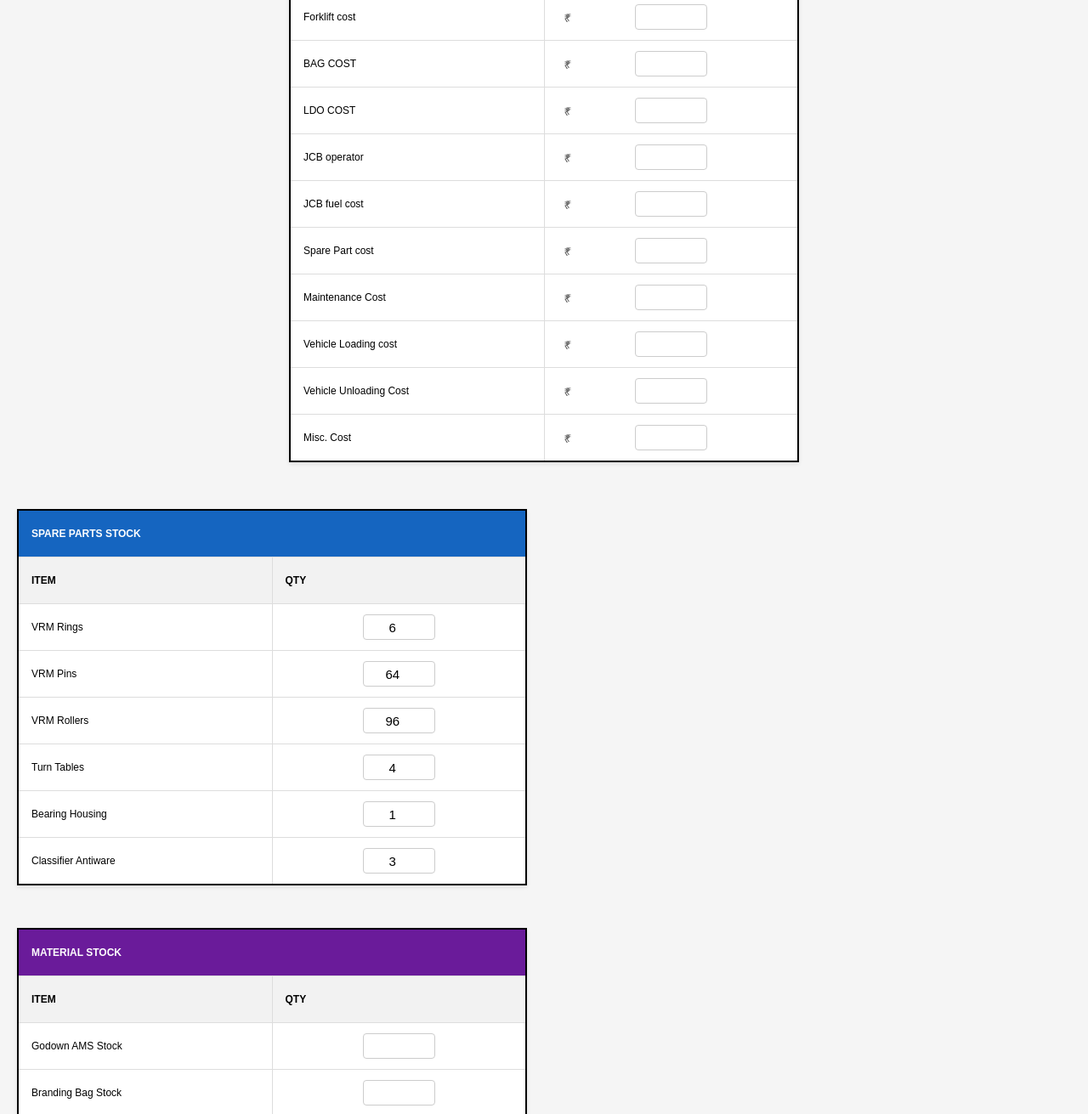
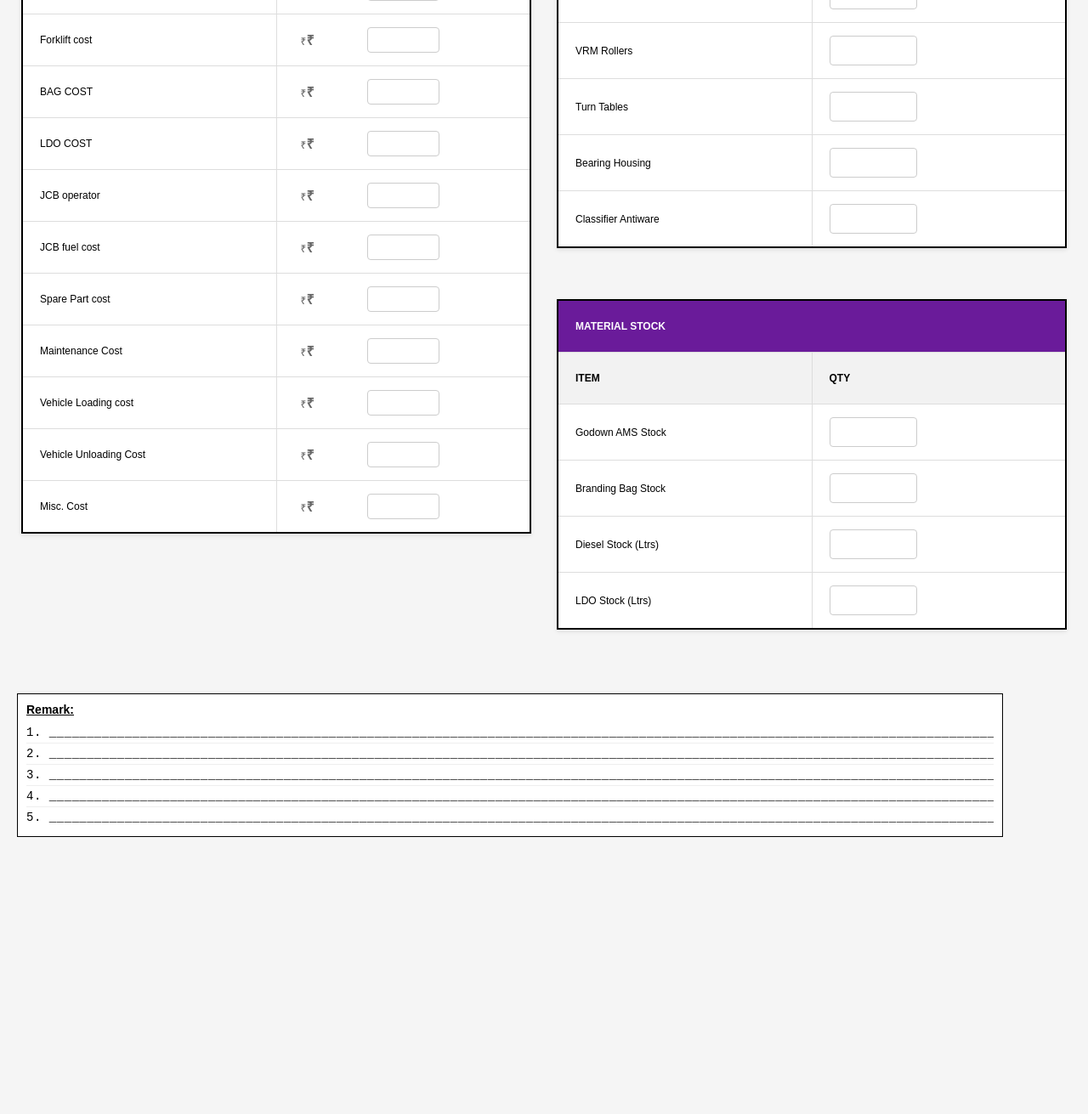
Before and after one commit to bimal-bp/FTD-Production-Report-, a plain HTML site: page index.html in a window 1280 px wide. Shown: the part 1489-2800 px from the top of the page at 85% size. After the commit the page ends 2494 px from the top, so only its background shows below. Drawn offline with Linux system fonts and the light colour scheme.

Commit message:
Update index.html

```diff
--- a/index.html
+++ b/index.html
@@ -853,11 +853,11 @@
             <div class="compact-section-title">FTD DETAILS</div>
             <table class="compact-section-table">
                 <tr>
-                    <th>FTD Dispatch</th>
+                    <th>Dispatch</th>
                     <td><input type="text" class="compact-input-field"></td>
                 </tr>
                 <tr>
-                    <th>FTD Received</th>
+                    <th>Received</th>
                     <td><input type="text" class="compact-input-field"></td>
                 </tr>
                 <tr>
@@ -929,7 +929,7 @@
             <div class="compact-section-title">MTD Details </div>
             <table class="compact-section-table">
                 <tr>
-                    <th> Ground Mixing</th>
+                    <th>Mixing</th>
                     <td><input type="number" class="compact-input-field"></td>
                 </tr>
                 <tr>
@@ -1271,16 +1271,16 @@
 
         .cost-container {
             display: flex;
-            gap: 20px;
-            width: 100%;
-            max-width: 1200px;
+            gap: 30px;
+            width: 100%;
+            max-width: 1400px;
             margin: 0 auto;
         }
 
         .cost-column {
             display: flex;
             flex-direction: column;
-            gap: 20px;
+            gap: 30px;
         }
 
         .cost-table {
@@ -1291,7 +1291,7 @@
         }
 
         .cost-table th, .cost-table td {
-            padding: 12px 15px;
+            padding: 15px 20px;
             text-align: left;
             border: 1px solid #ddd;
         }
@@ -1303,22 +1303,19 @@
 
         .cost-section-title {
             color: white;
-            font-size: 16px;
-            text-align: center;
-            padding: 12px;
+            font-size: 18px;
+            text-align: center;
+            padding: 15px;
+            font-weight: bold;
         }
 
         .calculator-input {
             width: 100%;
-            padding: 8px 10px 8px 25px;
+            padding: 12px 15px 12px 35px;
             border: 1px solid #ddd;
             border-radius: 4px;
             box-sizing: border-box;
-            font-size: 14px;
-        }
-
-        .stock-box {
-            height: 100%;
+            font-size: 16px;
         }
 
         .input-with-symbol {
@@ -1331,11 +1328,45 @@
             top: 50%;
             transform: translateY(-50%);
             color: #666;
+            font-size: 16px;
+            font-weight: bold;
         }
 
         .stock-input {
-            width: 100px;
-            padding: 8px 10px;
+            width: 100%;
+            padding: 12px 15px;
+            font-size: 16px;
+            border: 1px solid #ddd;
+            border-radius: 4px;
+            background-color: transparent;
+            border: none;
+            text-align: right;
+        }
+
+        /* First column takes 60% width */
+        .main-cost-column {
+            flex: 6; /* 60% */
+        }
+
+        /* Second column takes 40% width */
+        .stock-column {
+            flex: 4; /* 40% */
+        }
+
+        /* Stock boxes take full height of their column */
+        .stock-box {
+            height: 100%;
+        }
+
+        /* Item name column takes 60% of stock table width */
+        .item-col {
+            width: 60%;
+        }
+
+        /* Quantity column takes 40% of stock table width */
+        .qty-col {
+            width: 40%;
+            text-align: right;
         }
 
         @media print {
@@ -1353,257 +1384,210 @@
                 size: landscape;
                 margin: 1cm;
             }
+
+            .stock-input {
+                border: none;
+                -webkit-appearance: none;
+                -moz-appearance: textfield;
+            }
         }
     </style>
 </head>
 <body>
-<!DOCTYPE html>
-<html>
-<head>
-    <style>
-        body {
-            font-family: Arial, sans-serif;
-            margin: 0;
-            padding: 20px;
-            background-color: #f5f5f5;
-        }
-
-        .cost-container {
-            display: flex;
-            gap: 20px;
-            width: 100%;
-            max-width: 1200px;
-            margin: 0 auto;
-        }
-
-        .cost-column {
-            display: flex;
-            flex-direction: column;
-            gap: 20px;
-        }
-
-        .cost-table {
-            width: 100%;
-            border-collapse: collapse;
-            background-color: white;
-            box-shadow: 0 2px 5px rgba(0,0,0,0.1);
-        }
-
-        .cost-table th, .cost-table td {
-            padding: 12px 15px;
-            text-align: left;
-            border: 1px solid #ddd;
-        }
-
-        .cost-table th {
-            background-color: #f2f2f2;
-            font-weight: bold;
-        }
-
-        .cost-section-title {
-            color: white;
-            font-size: 16px;
-            text-align: center;
-            padding: 12px;
-        }
-
-        .calculator-input {
-            width: 100%;
-            padding: 8px 10px 8px 25px;
-            border: 1px solid #ddd;
-            border-radius: 4px;
-            box-sizing: border-box;
-            font-size: 14px;
-        }
-
-        .stock-box {
-            height: 100%;
-        }
-
-        .input-with-symbol {
-            position: relative;
-        }
-
-        .currency-symbol {
-            position: absolute;
-            left: 10px;
-            top: 50%;
-            transform: translateY(-50%);
-            color: #666;
-        }
-
-        .stock-input {
-            width: 100px;
-            padding: 8px 10px;
-        }
-
-        .calculate-btn {
-            background-color: #2E7D32;
-            color: white;
-            border: none;
-            padding: 12px 0;
-            font-size: 16px;
-            cursor: pointer;
-            border-radius: 4px;
-            width: 150%; /* Increased width by 50% */
-            margin-top: 10px;
-            font-weight: bold;
-        }
-
-        @media print {
-            body {
-                padding: 0;
-                background-color: white;
-            }
-
-            .cost-container {
-                max-width: 100%;
-                page-break-after: avoid;
-            }
-
-            @page {
-                size: landscape;
-                margin: 1cm;
-            }
-        }
-    </style>
-</head>
-<body>
-    <!-- Cost Calculator -->
     <div class="cost-container">
-        <!-- Individual Costs (Wider Column - 60%) -->
-        <div class="cost-column" style="flex: 3;">
+        <!-- Main Costs Column (60% width) -->
+        <div class="cost-column main-cost-column">
             <table class="cost-table" id="individualCosts">
                 <tr>
                     <th colspan="2" class="cost-section-title" style="background-color: #2E7D32;">INDIVIDUAL COSTS</th>
                 </tr>
                 <tr>
-                    <td>MIXING COST</td>
-                    <td><div class="input-with-symbol"><span class="currency-symbol">₹</span><input type="number" id="mixing" class="calculator-input"></div></td>
+                    <td style="width: 40%;">MIXING COST</td>
+                    <td style="width: 60%;">
+                        <div class="input-with-symbol">
+                            <span class="currency-symbol">₹</span>
+                            <input type="number" id="mixing" class="calculator-input">
+                        </div>
+                    </td>
                 </tr>
                 <tr>
                     <td>NMR COST</td>
-                    <td><div class="input-with-symbol"><span class="currency-symbol">₹</span><input type="number" id="nmr" class="calculator-input"></div></td>
+                    <td>
+                        <div class="input-with-symbol">
+                            <span class="currency-symbol">₹</span>
+                            <input type="number" id="nmr" class="calculator-input">
+                        </div>
+                    </td>
                 </tr>
                 <tr>
                     <td>EB COST</td>
-                    <td><div class="input-with-symbol"><span class="currency-symbol">₹</span><input type="number" id="eb" class="calculator-input"></div></td>
+                    <td>
+                        <div class="input-with-symbol">
+                            <span class="currency-symbol">₹</span>
+                            <input type="number" id="eb" class="calculator-input">
+                        </div>
+                    </td>
                 </tr>
                 <tr>
                     <td>Forklift cost</td>
-                    <td><div class="input-with-symbol"><span class="currency-symbol">₹</span><input type="number" id="forklift" class="calculator-input"></div></td>
+                    <td>
+                        <div class="input-with-symbol">
+                            <span class="currency-symbol">₹</span>
+                            <input type="number" id="forklift" class="calculator-input">
+                        </div>
+                    </td>
                 </tr>
                 <tr>
                     <td>BAG COST</td>
-                    <td><div class="input-with-symbol"><span class="currency-symbol">₹</span><input type="number" id="bag" class="calculator-input"></div></td>
+                    <td>
+                        <div class="input-with-symbol">
+                            <span class="currency-symbol">₹</span>
+                            <input type="number" id="bag" class="calculator-input">
+                        </div>
+                    </td>
                 </tr>
                 <tr>
                     <td>LDO COST</td>
-                    <td><div class="input-with-symbol"><span class="currency-symbol">₹</span><input type="number" id="ldo" class="calculator-input"></div></td>
+                    <td>
+                        <div class="input-with-symbol">
+                            <span class="currency-symbol">₹</span>
+                            <input type="number" id="ldo" class="calculator-input">
+                        </div>
+                    </td>
                 </tr>
                 <tr>
                     <td>JCB operator</td>
-                    <td><div class="input-with-symbol"><span class="currency-symbol">₹</span><input type="number" id="jcbOperator" class="calculator-input"></div></td>
+                    <td>
+                        <div class="input-with-symbol">
+                            <span class="currency-symbol">₹</span>
+                            <input type="number" id="jcbOperator" class="calculator-input">
+                        </div>
+                    </td>
                 </tr>
                 <tr>
                     <td>JCB fuel cost</td>
-                    <td><div class="input-with-symbol"><span class="currency-symbol">₹</span><input type="number" id="jcbFuel" class="calculator-input"></div></td>
+                    <td>
+                        <div class="input-with-symbol">
+                            <span class="currency-symbol">₹</span>
+                            <input type="number" id="jcbFuel" class="calculator-input">
+                        </div>
+                    </td>
                 </tr>
                 <tr>
                     <td>Spare Part cost</td>
-                    <td><div class="input-with-symbol"><span class="currency-symbol">₹</span><input type="number" id="spare" class="calculator-input"></div></td>
+                    <td>
+                        <div class="input-with-symbol">
+                            <span class="currency-symbol">₹</span>
+                            <input type="number" id="spare" class="calculator-input">
+                        </div>
+                    </td>
                 </tr>
                 <tr>
                     <td>Maintenance Cost</td>
-                    <td><div class="input-with-symbol"><span class="currency-symbol">₹</span><input type="number" id="maintenance" class="calculator-input"></div></td>
+                    <td>
+                        <div class="input-with-symbol">
+                            <span class="currency-symbol">₹</span>
+                            <input type="number" id="maintenance" class="calculator-input">
+                        </div>
+                    </td>
                 </tr>
                 <tr>
                     <td>Vehicle Loading cost</td>
-                    <td><div class="input-with-symbol"><span class="currency-symbol">₹</span><input type="number" id="loading" class="calculator-input"></div></td>
+                    <td>
+                        <div class="input-with-symbol">
+                            <span class="currency-symbol">₹</span>
+                            <input type="number" id="loading" class="calculator-input">
+                        </div>
+                    </td>
                 </tr>
                 <tr>
                     <td>Vehicle Unloading Cost</td>
-                    <td><div class="input-with-symbol"><span class="currency-symbol">₹</span><input type="number" id="unloading" class="calculator-input"></div></td>
+                    <td>
+                        <div class="input-with-symbol">
+                            <span class="currency-symbol">₹</span>
+                            <input type="number" id="unloading" class="calculator-input">
+                        </div>
+                    </td>
                 </tr>
                 <tr>
                     <td>Misc. Cost</td>
-                    <td><div class="input-with-symbol"><span class="currency-symbol">₹</span><input type="number" id="unloading" class="calculator-input"></div></td>
-                </tr>
-
+                    <td>
+                        <div class="input-with-symbol">
+                            <span class="currency-symbol">₹</span>
+                            <input type="number" id="misc" class="calculator-input">
+                        </div>
+                    </td>
+                </tr>
+            </table>
+        </div>
+
+        <!-- Stock Column (40% width) -->
+        <div class="cost-column stock-column">
+            <!-- Spare Parts Stock Box -->
+            <table class="cost-table stock-box">
+                <tr>
+                    <th colspan="2" class="cost-section-title" style="background-color: #1565C0;">SPARE PARTS STOCK</th>
+                </tr>
+                <tr>
+                    <th class="item-col">ITEM</th>
+                    <th class="qty-col">QTY</th>
+                </tr>
+                <tr>
+                    <td class="item-col">VRM Rings</td>
+                    <td class="qty-col"><input type="number" class="stock-input"></td>
+                </tr>
+                <tr>
+                    <td class="item-col">VRM Pins</td>
+                    <td class="qty-col"><input type="number" class="stock-input"></td>
+                </tr>
+                <tr>
+                    <td class="item-col">VRM Rollers</td>
+                    <td class="qty-col"><input type="number" class="stock-input"></td>
+                </tr>
+                <tr>
+                    <td class="item-col">Turn Tables</td>
+                    <td class="qty-col"><input type="number" class="stock-input"></td>
+                </tr>
+                <tr>
+                    <td class="item-col">Bearing Housing</td>
+                    <td class="qty-col"><input type="number" class="stock-input"></td>
+                </tr>
+                <tr>
+                    <td class="item-col">Classifier Antiware</td>
+                    <td class="qty-col"><input type="number" class="stock-input"></td>
+                </tr>
+            </table>
+
+            <!-- Material Stock Box -->
+            <table class="cost-table stock-box">
+                <tr>
+                    <th colspan="2" class="cost-section-title" style="background-color: #6A1B9A;">MATERIAL STOCK</th>
+                </tr>
+                <tr>
+                    <th class="item-col">ITEM</th>
+                    <th class="qty-col">QTY</th>
+                </tr>
+                <tr>
+                    <td class="item-col">Godown AMS Stock</td>
+                    <td class="qty-col"><input type="number" class="stock-input"></td>
+                </tr>
+                <tr>
+                    <td class="item-col">Branding Bag Stock</td>
+                    <td class="qty-col"><input type="number" class="stock-input"></td>
+                </tr>
+                <tr>
+                    <td class="item-col">Diesel Stock (Ltrs)</td>
+                    <td class="qty-col"><input type="number" class="stock-input"></td>
+                </tr>
+                <tr>
+                    <td class="item-col">LDO Stock (Ltrs)</td>
+                    <td class="qty-col"><input type="number" class="stock-input"></td>
+                </tr>
             </table>
         </div>
     </div>
 </body>
 </html>
-
-        <!-- Stock Boxes (Narrower Column - 40%) -->
-        <div class="cost-column" style="flex: 2; gap: 20px;">
-            <!-- Spare Parts Stock Box -->
-            <table class="cost-table stock-box">
-                <tr>
-                    <th colspan="2" class="cost-section-title" style="background-color: #1565C0;">SPARE PARTS STOCK</th>
-                </tr>
-                <tr>
-                    <th>ITEM</th>
-                    <th>QTY</th>
-                </tr>
-                <tr>
-                    <td>VRM Rings</td>
-                    <td><input type="number" value="6" class="calculator-input stock-input"></td>
-                </tr>
-                <tr>
-                    <td>VRM Pins</td>
-                    <td><input type="number" value="64" class="calculator-input stock-input"></td>
-                </tr>
-                <tr>
-                    <td>VRM Rollers</td>
-                    <td><input type="number" value="96" class="calculator-input stock-input"></td>
-                </tr>
-                <tr>
-                    <td>Turn Tables</td>
-                    <td><input type="number" value="4" class="calculator-input stock-input"></td>
-                </tr>
-                <tr>
-                    <td>Bearing Housing</td>
-                    <td><input type="number" value="1" class="calculator-input stock-input"></td>
-                </tr>
-                <tr>
-                    <td>Classifier Antiware</td>
-                    <td><input type="number" value="3" class="calculator-input stock-input"></td>
-                </tr>
-            </table>
-
-            <!-- Material Stock Box -->
-            <table class="cost-table stock-box">
-                <tr>
-                    <th colspan="2" class="cost-section-title" style="background-color: #6A1B9A;">MATERIAL STOCK</th>
-                </tr>
-                <tr>
-                    <th>ITEM</th>
-                    <th>QTY</th>
-                </tr>
-                <tr>
-                    <td>Godown AMS Stock</td>
-                    <td><input type="number" class="calculator-input stock-input"></td>
-                </tr>
-                <tr>
-                    <td>Branding Bag Stock</td>
-                    <td><input type="number" class="calculator-input stock-input"></td>
-                </tr>
-                <tr>
-                    <td>Diesel Stock (Ltrs)</td>
-                    <td><input type="number" class="calculator-input stock-input"></td>
-                </tr>
-                <tr>
-                    <td>LDO Stock (Ltrs)</td>
-                    <td><input type="number" class="calculator-input stock-input"></td>
-                </tr>
-            </table>
-        </div>
-    </div>
-</body>
-</html>
-
 <!-- Fixed Length Land Scope Table - Full Width -->
 <div class="fixed-landscope-container">
     <div class="fixed-landscope-box">
```
